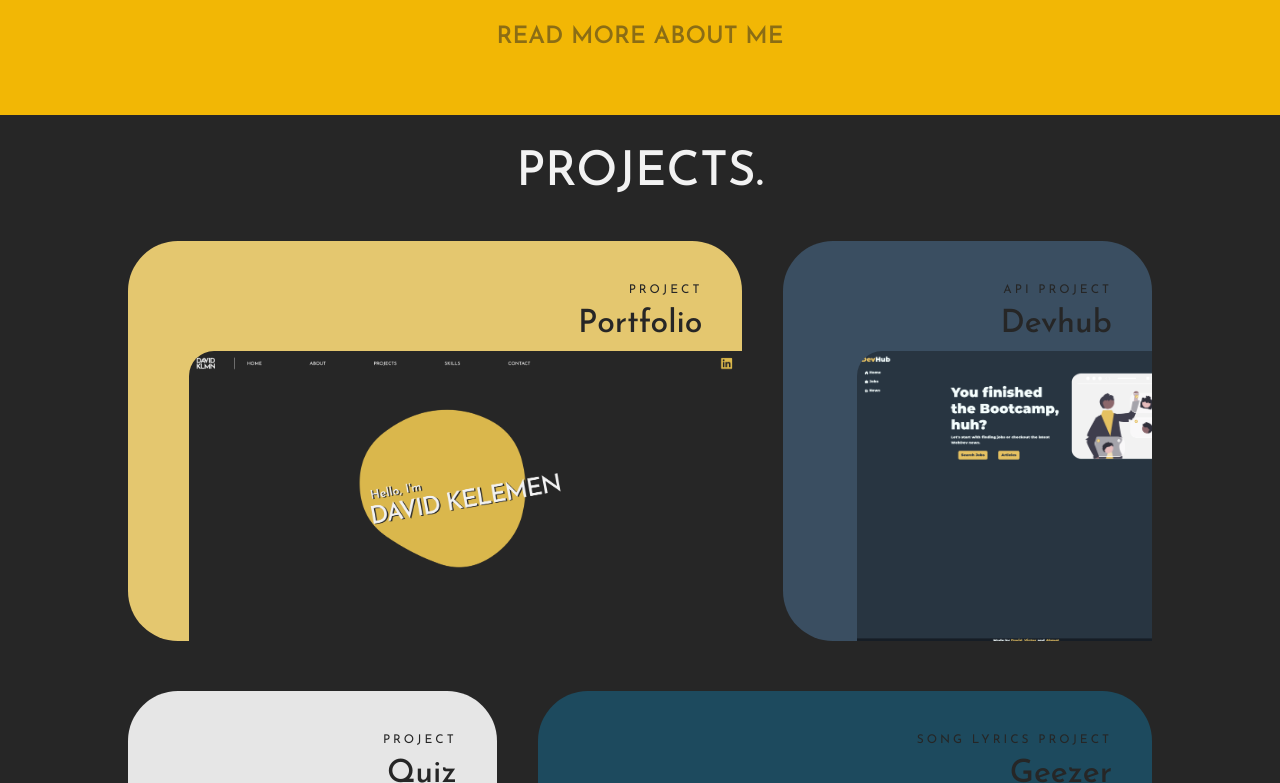
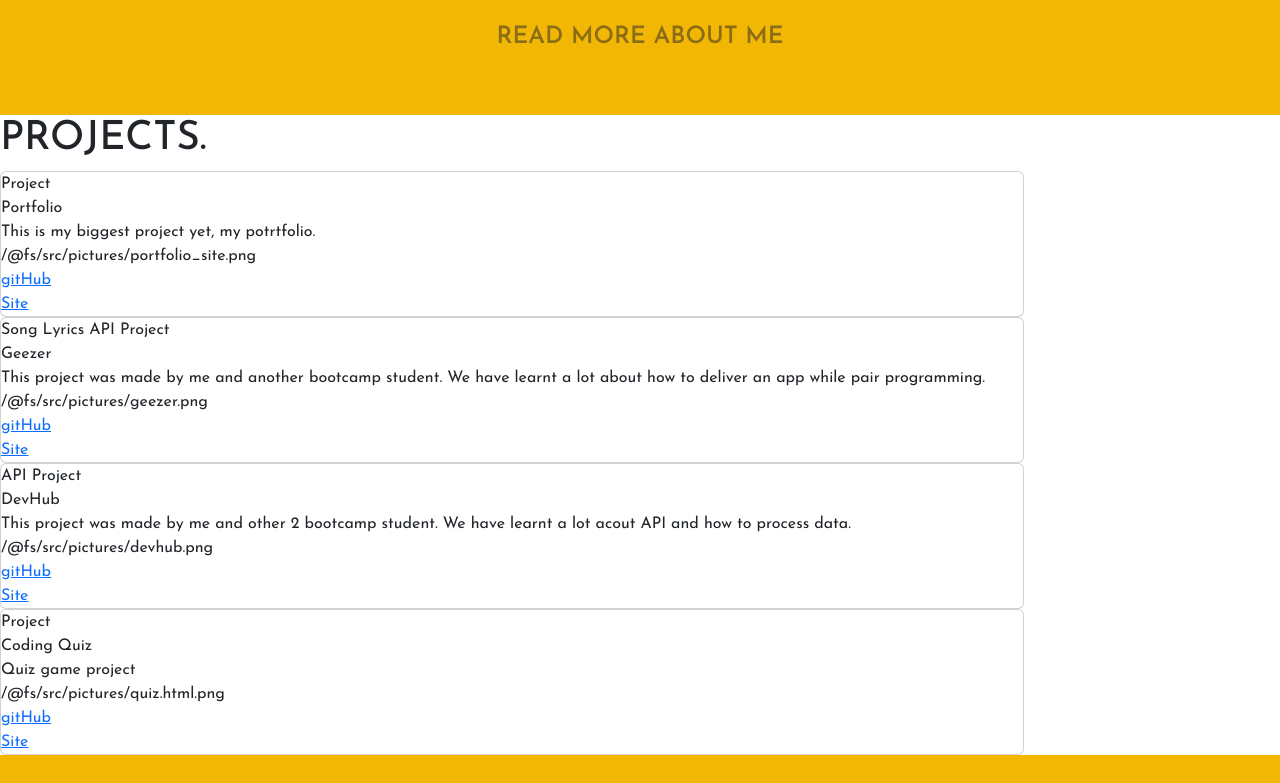
Before and after one commit to davidklmn/portfolio, a React (Create React App) app: page / in a window 1280 px wide. Shown: the part 1337-2120 px from the top of the page. Built offline with nearby package versions, Linux system fonts and the light colour scheme.

Commit message:
Recreating Projects section with mapping from data array

```diff
--- a/src/App.js
+++ b/src/App.js
@@ -2,7 +2,7 @@ import "./App.css";
 import Navigation from "./components/Navigation";
 import Home from "./components/Home";
 import About from "./components/About";
-import Projects from "./components/Projects";
+import Projects2 from "./components/Projects2";
 import Skills from "./components/Skills";
 import Contact from "./components/Contact";
 import Footer from "./components/Footer";
@@ -27,7 +27,7 @@ function App() {
       <Navigation />
       <Home />
       <About />
-      <Projects />
+      <Projects2 />
       <Skills />
       <Contact />
       <Footer />
--- /dev/null
+++ b/src/components/Projects2.js
@@ -0,0 +1,28 @@
+import "./projects2.css";
+import { data } from "./projectData";
+
+export default function Projects2() {
+  return (
+    <div id="projects2" className="projects2-container">
+      <h1>PROJECTS.</h1>
+      {data.map((item, i) => (
+        <div className="card" key={i}>
+          <div className="sub-title">{item.projectName}</div>
+          <div className="title">{item.name}</div>
+          <div className="description">{item.description}</div>
+          <div className="description">{item.image}</div>
+          <div className="github-link">
+            <a href={item.githubLink} target="blank">
+              gitHub
+            </a>
+          </div>
+          <div className="site-link">
+            <a href={item.siteLink} target="blank">
+              Site
+            </a>
+          </div>
+        </div>
+      ))}
+    </div>
+  );
+}
--- /dev/null
+++ b/src/components/projectData.js
@@ -0,0 +1,41 @@
+import portfolioIMG from "../pictures/portfolio_site.png";
+import geezerIMG from "../pictures/geezer.png";
+import devhubIMG from "../pictures/devhub.png";
+import quizIMG from "../pictures/quiz.html.png";
+
+export const data = [
+  {
+    name: "Portfolio",
+    projectName: "Project",
+    image: portfolioIMG,
+    description: "This is my biggest project yet, my potrtfolio.",
+    githubLink: "https://github.com/davidklmn/portfolio",
+    siteLink: "davidkelemen.com",
+  },
+  {
+    name: "Geezer",
+    projectName: "Song Lyrics API Project",
+    image: geezerIMG,
+    description:
+      "This project was made by me and another bootcamp student. We have learnt a lot about how to deliver an app while pair programming.",
+    githubLink: "https://github.com/alecerf01/Geezer-Project",
+    siteLink: "https://alecerf01.github.io/Geezer-Project/",
+  },
+  {
+    name: "DevHub",
+    projectName: "API Project",
+    image: devhubIMG,
+    description:
+      "This project was made by me and other 2 bootcamp student. We have learnt a lot acout API and how to process data.",
+    githubLink: "https://github.com/davidklmn/devhub-project",
+    siteLink: "https://devhub-project.netlify.app/home",
+  },
+  {
+    name: "Coding Quiz",
+    projectName: "Project",
+    image: quizIMG,
+    description: "Quiz game project",
+    githubLink: "https://github.com/davidklmn/quiz-game-module6",
+    siteLink: "https://davidklmn.github.io/quiz-game-module6/",
+  },
+];
--- a/src/components/projects.css
+++ b/src/components/projects.css
@@ -126,7 +126,6 @@
     border-top-left-radius: 25px;
 }
 
-
 @media (max-width: 1008px){
     .card-container{
         grid-template-rows: 400px 30px 400px 30px 400px 30px 400px;
--- /dev/null
+++ b/src/components/projects2.css
@@ -0,0 +1,5 @@
+.projects2-container{
+    width: 80%;
+    height: 100%;
+    background-color: white;
+}
```
